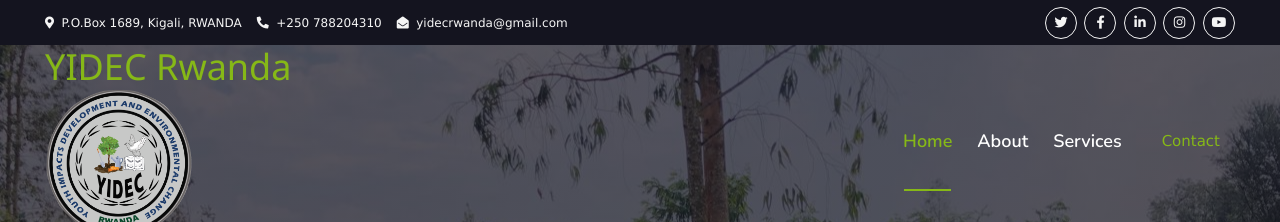
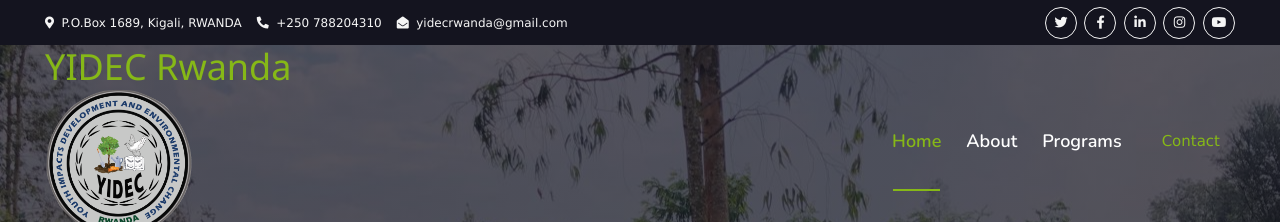
Before and after one commit to YidecRwanda/yidecrwanda.org, a plain HTML site: page index.html in a window 1280 px wide. Shown: the top 222 px of the page. Drawn offline with nearby package versions, Linux system fonts and the light colour scheme.

Commit message:
Update index.html

```diff
--- a/index.html
+++ b/index.html
@@ -83,7 +83,7 @@
                 <div class="navbar-nav ms-auto py-0">
                     <a href="index.html" class="nav-item nav-link active">Home</a>
                     <a href="about.html" class="nav-item nav-link">About</a>
-                    <a href="service.html" class="nav-item nav-link">Services</a>
+                    <a href="service.html" class="nav-item nav-link">Programs</a>
                     <!-- <a href="package.html" class="nav-item nav-link">Packages</a>
                     <div class="nav-item dropdown">
                         <a href="#" class="nav-link dropdown-toggle" data-bs-toggle="dropdown">Pages</a>
```
